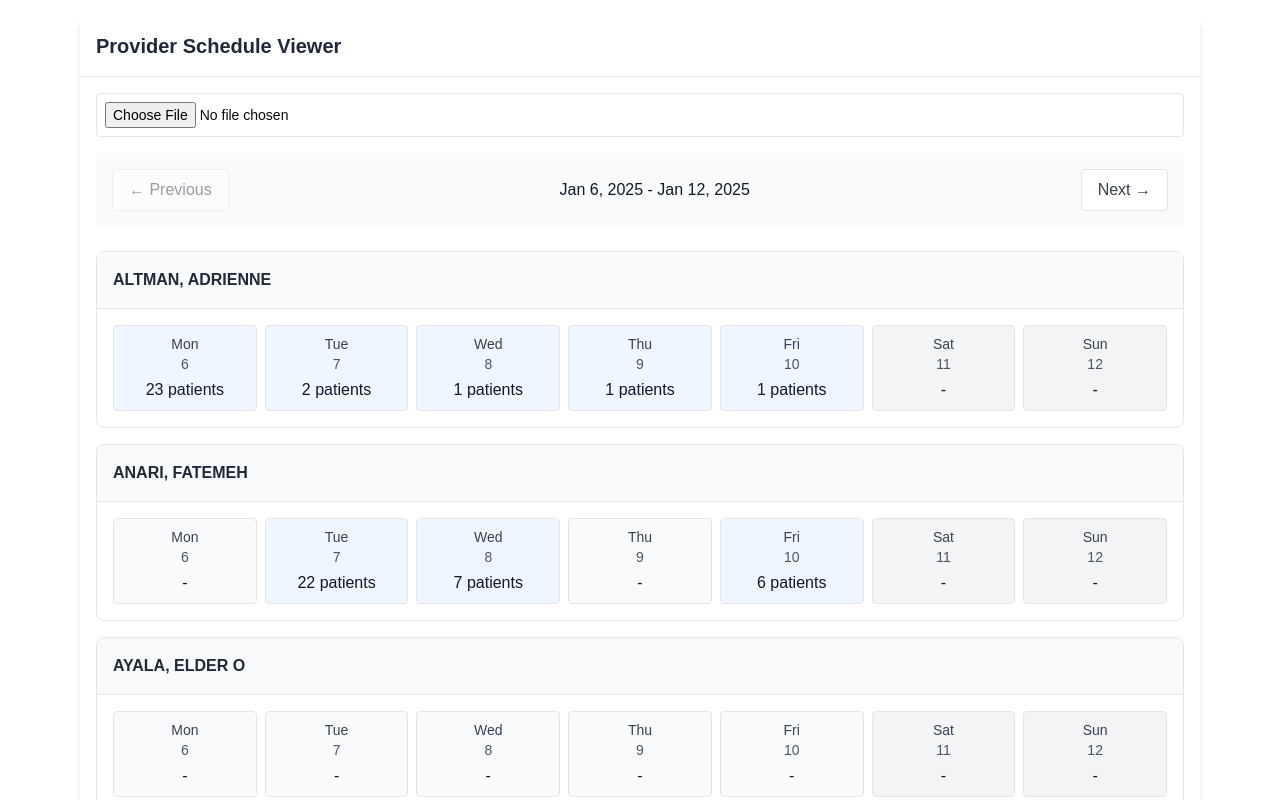
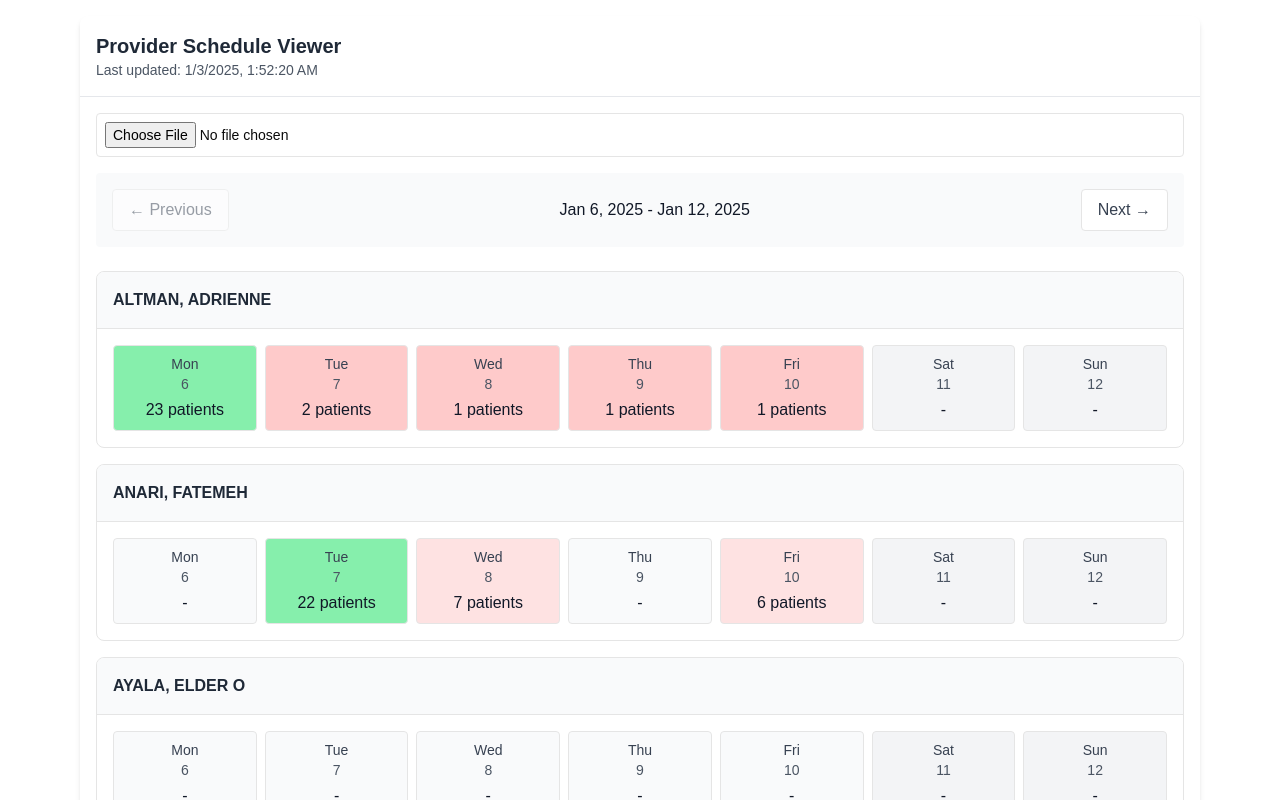
Before and after one commit to struv/capacity-dashboard, a Next.js app: page / in a window 1280 px wide. Shown: the top 800 px of the page. Built offline with nearby package versions, Linux system fonts and the light colour scheme.

Commit message:
+color coding +csv last updated msg

```diff
--- a/src/app/components/ProviderScheduleViewer.tsx
+++ b/src/app/components/ProviderScheduleViewer.tsx
@@ -34,6 +34,7 @@ const ProviderScheduleViewer: React.FC = () => {
   const [currentWeekIndex, setCurrentWeekIndex] = useState<number>(0);
   const [weeks, setWeeks] = useState<WeekData[]>([]);
   const [providers, setProviders] = useState<string[]>([]);
+  const [fileModifiedDate, setFileModifiedDate] = useState<string>('');
 
   // Rest of the component stays the same...
   const getHolidays = (year: number): Holiday[] => {
@@ -90,8 +91,12 @@ const ProviderScheduleViewer: React.FC = () => {
   useEffect(() => {
     // Load default CSV data when component mounts
     fetch(defaultCsvPath)
-      .then(response => response.text())
-      .then(text => {
+      .then(async response => {
+        const lastModified = response.headers.get('last-modified');
+        if (lastModified) {
+          setFileModifiedDate(new Date(lastModified).toLocaleString());
+        }
+        const text = await response.text();
         processRawCSV(text);
       })
       .catch(error => console.error('Error loading default CSV:', error));
@@ -200,11 +205,44 @@ const ProviderScheduleViewer: React.FC = () => {
 
   const currentWeek = weeks[currentWeekIndex] || { weekStart: new Date(), appointments: {}, isCurrent: false };
 
+  const getPatientCountColor = (count: number): string => {
+    if (count === 0) return 'bg-gray-50';  // neutral color for empty dates
+    if (count >= 20) return 'bg-green-300';  // green for 20+ patients
+
+    // For counts 1-19, use predefined red intensities
+    const redIntensities: { [key: number]: string } = {
+      1: 'bg-red-200',
+      2: 'bg-red-200',
+      3: 'bg-red-200',
+      4: 'bg-red-100',
+      5: 'bg-red-100',
+      6: 'bg-red-100',
+      7: 'bg-red-100',
+      8: 'bg-red-100',
+      9: 'bg-red-50',
+      10: 'bg-red-50',
+      11: 'bg-red-50',
+      12: 'bg-red-50',
+      13: 'bg-red-50',
+      14: 'bg-red-50',
+      15: 'bg-red-50',
+      16: 'bg-red-50',
+      17: 'bg-red-50',
+      18: 'bg-red-50',
+      19: 'bg-red-50'
+    };
+
+    return redIntensities[count] || 'bg-red-50';
+  };
+
   return (
     <div className="p-4 w-full max-w-6xl mx-auto">
       <div className="bg-white rounded-lg shadow-md">
         <div className="border-b border-gray-200 p-4">
           <h2 className="text-xl font-semibold text-gray-800">Provider Schedule Viewer</h2>
+          {fileModifiedDate && (
+            <div className="text-sm text-gray-600">Last updated: {fileModifiedDate}</div>
+          )}
           {currentWeek.isCurrent && (
             <span className="text-sm text-green-600 ml-2">Current Week</span>
           )}
@@ -267,8 +305,7 @@ const ProviderScheduleViewer: React.FC = () => {
                           className={`p-2 text-center border rounded relative ${
                             holiday ? 'bg-gray-200' :
                             isWeekend ? 'bg-gray-100' :
-                            patientCount > 0 ? 'bg-blue-50' :
-                            'bg-gray-50'
+                            getPatientCountColor(patientCount)
                           } ${
                             isToday ? 'ring-2 ring-blue-500' : ''
                           }`}
```
